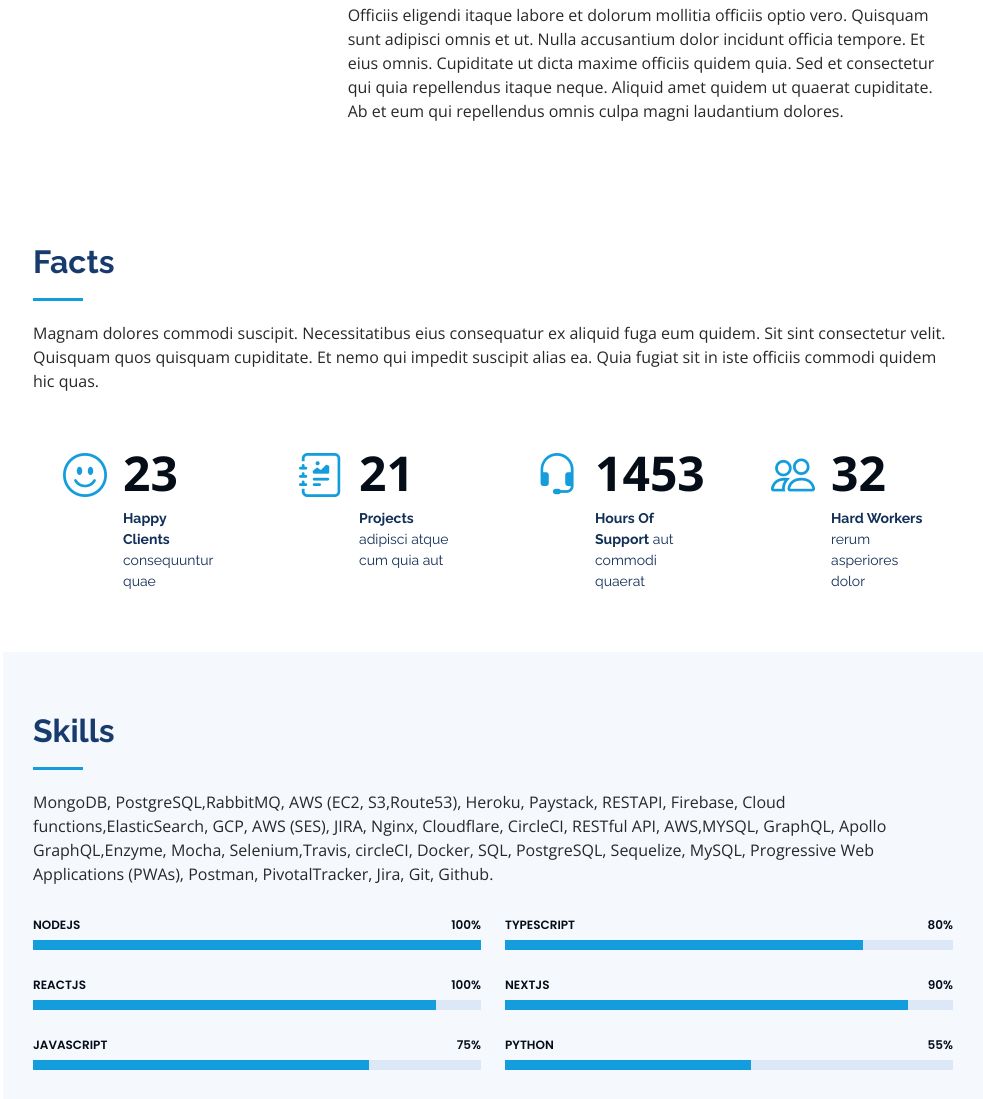
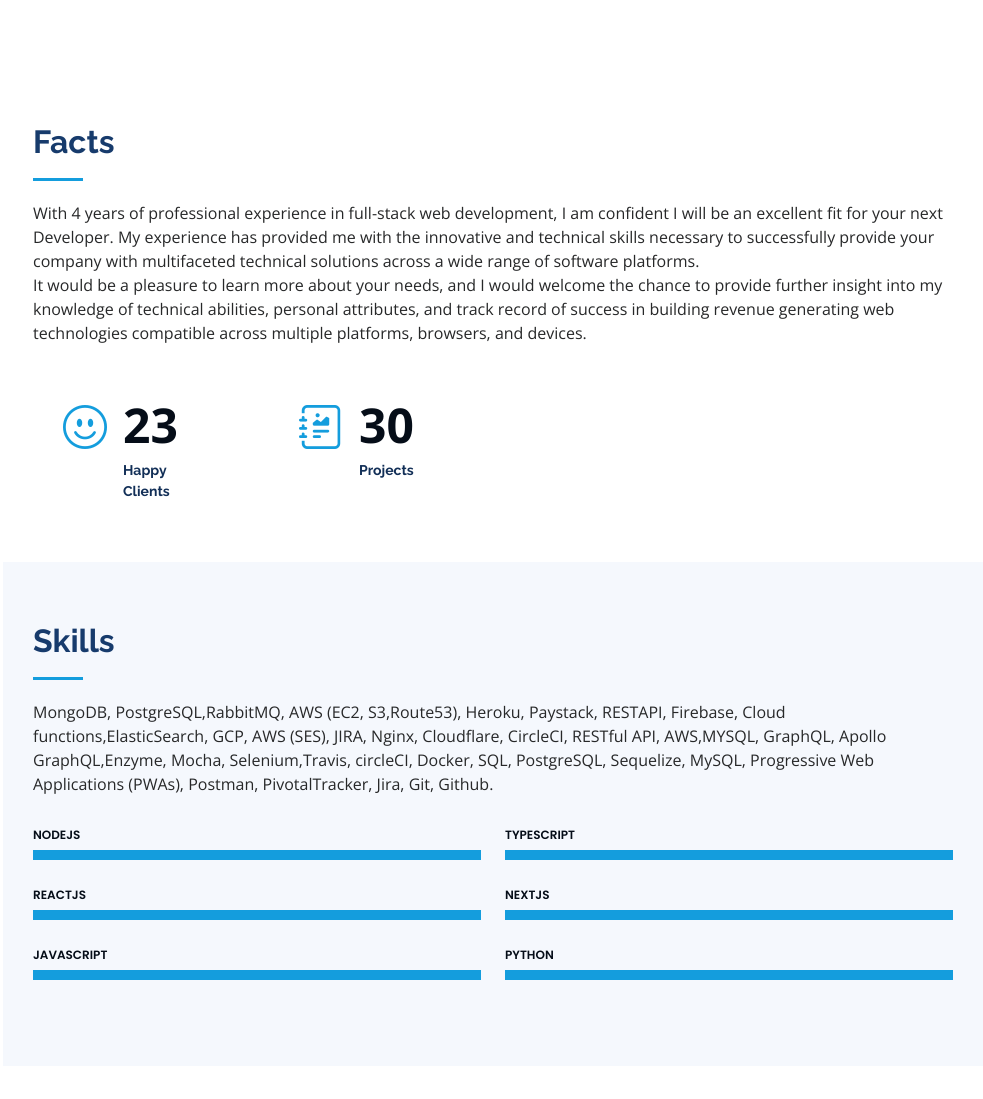
Before and after one commit to sabin18/portoforio, a plain HTML site: page index.html in a window 1280 px wide. Shown: the part 1413-2512 px from the top of the page, without its empty margins (297-1280 px from the left). Drawn offline with nearby package versions, Linux system fonts and the light colour scheme.

Commit message:
new changes

```diff
--- a/index.html
+++ b/index.html
@@ -36,7 +36,7 @@
   ======================================================== -->
 </head>
 
-<body>
+ <body>
 
   <!-- ======= Mobile nav toggle button ======= -->
   <i class="bi bi-list mobile-nav-toggle d-xl-none"></i>
@@ -122,10 +122,10 @@
                 </ul>
               </div>
             </div>
-            <p>
+            <!-- <p>
               Officiis eligendi itaque labore et dolorum mollitia officiis optio vero. Quisquam sunt adipisci omnis et ut. Nulla accusantium dolor incidunt officia tempore. Et eius omnis.
-              Cupiditate ut dicta maxime officiis quidem quia. Sed et consectetur qui quia repellendus itaque neque. Aliquid amet quidem ut quaerat cupiditate. Ab et eum qui repellendus omnis culpa magni laudantium dolores.
-            </p>
+              Cupiditate ut dicta maxime officiis quidem  quia. Sed et consectetur qui quia repellendus itaque neque. Aliquid amet quidem ut quaerat cupiditate. Ab et eum qui repellendus omnis culpa magni laudantium dolores.
+            </p> -->
           </div>
         </div>
 
@@ -138,42 +138,50 @@
 
         <div class="section-title">
           <h2>Facts</h2>
-          <p>Magnam dolores commodi suscipit. Necessitatibus eius consequatur ex aliquid fuga eum quidem. Sit sint consectetur velit. Quisquam quos quisquam cupiditate. Et nemo qui impedit suscipit alias ea. Quia fugiat sit in iste officiis commodi quidem hic quas.</p>
+          <p>With 4 years of professional experience in full-stack web development, I am confident I will be an
+            excellent fit for your next Developer. My experience has provided me with the innovative and
+            technical skills necessary to successfully provide your company with multifaceted technical solutions
+            across a wide range of software platforms.
+          </p>
+            <p>
+            It would be a pleasure to learn more about your needs, and I would welcome the chance to
+            provide further insight into my knowledge of technical abilities, personal attributes, and track record of
+            success in building revenue generating web technologies compatible across multiple platforms,
+            browsers, and devices.</p>
         </div>
 
         <div class="row no-gutters">
-
           <div class="col-lg-3 col-md-6 d-md-flex align-items-md-stretch" data-aos="fade-up">
             <div class="count-box">
               <i class="bi bi-emoji-smile"></i>
               <span data-purecounter-start="0" data-purecounter-end="23" data-purecounter-duration="1" class="purecounter"></span>
-              <p><strong>Happy Clients</strong> consequuntur quae</p>
+              <p><strong>Happy Clients</strong></p>
             </div>
           </div>
 
           <div class="col-lg-3 col-md-6 d-md-flex align-items-md-stretch" data-aos="fade-up" data-aos-delay="100">
             <div class="count-box">
               <i class="bi bi-journal-richtext"></i>
-              <span data-purecounter-start="0" data-purecounter-end="21" data-purecounter-duration="1" class="purecounter"></span>
-              <p><strong>Projects</strong> adipisci atque cum quia aut</p>
+              <span data-purecounter-start="0" data-purecounter-end="30" data-purecounter-duration="1" class="purecounter"></span>
+              <p><strong>Projects</strong></p>
             </div>
           </div>
 
-          <div class="col-lg-3 col-md-6 d-md-flex align-items-md-stretch" data-aos="fade-up" data-aos-delay="200">
+          <!-- <div class="col-lg-3 col-md-6 d-md-flex align-items-md-stretch" data-aos="fade-up" data-aos-delay="200">
             <div class="count-box">
               <i class="bi bi-headset"></i>
               <span data-purecounter-start="0" data-purecounter-end="1453" data-purecounter-duration="1" class="purecounter"></span>
               <p><strong>Hours Of Support</strong> aut commodi quaerat</p>
             </div>
-          </div>
+          </div> -->
 
-          <div class="col-lg-3 col-md-6 d-md-flex align-items-md-stretch" data-aos="fade-up" data-aos-delay="300">
+          <!-- <div class="col-lg-3 col-md-6 d-md-flex align-items-md-stretch" data-aos="fade-up" data-aos-delay="300">
             <div class="count-box">
               <i class="bi bi-people"></i>
               <span data-purecounter-start="0" data-purecounter-end="32" data-purecounter-duration="1" class="purecounter"></span>
               <p><strong>Hard Workers</strong> rerum asperiores dolor</p>
             </div>
-          </div>
+          </div> -->
 
         </div>
 
@@ -203,23 +211,23 @@
           <div class="col-lg-6" data-aos="fade-up">
 
             <div class="progress">
-              <span class="skill">NodeJS <i class="val">100%</i></span>
+              <span class="skill">NodeJS</span>
               <div class="progress-bar-wrap">
                 <div class="progress-bar" role="progressbar" aria-valuenow="100" aria-valuemin="0" aria-valuemax="100"></div>
               </div>
             </div>
 
             <div class="progress">
-              <span class="skill">ReactJs <i class="val">100%</i></span>
+              <span class="skill">ReactJs</span>
               <div class="progress-bar-wrap">
-                <div class="progress-bar" role="progressbar" aria-valuenow="90" aria-valuemin="0" aria-valuemax="100"></div>
+                <div class="progress-bar" role="progressbar" aria-valuenow="100" aria-valuemin="0" aria-valuemax="100"></div>
               </div>
             </div>
 
             <div class="progress">
-              <span class="skill">JavaScript <i class="val">75%</i></span>
+              <span class="skill">JavaScript</span>
               <div class="progress-bar-wrap">
-                <div class="progress-bar" role="progressbar" aria-valuenow="75" aria-valuemin="0" aria-valuemax="100"></div>
+                <div class="progress-bar" role="progressbar" aria-valuenow="100" aria-valuemin="0" aria-valuemax="100"></div>
               </div>
             </div>
 
@@ -228,23 +236,23 @@
           <div class="col-lg-6" data-aos="fade-up" data-aos-delay="100">
 
             <div class="progress">
-              <span class="skill">TypeScript<i class="val">80%</i></span>
+              <span class="skill">TypeScript</span>
               <div class="progress-bar-wrap">
-                <div class="progress-bar" role="progressbar" aria-valuenow="80" aria-valuemin="0" aria-valuemax="100"></div>
+                <div class="progress-bar" role="progressbar" aria-valuenow="100" aria-valuemin="0" aria-valuemax="100"></div>
               </div>
             </div>
 
             <div class="progress">
-              <span class="skill">nextJS <i class="val">90%</i></span>
+              <span class="skill">nextJS</span>
               <div class="progress-bar-wrap">
-                <div class="progress-bar" role="progressbar" aria-valuenow="90" aria-valuemin="0" aria-valuemax="100"></div>
+                <div class="progress-bar" role="progressbar" aria-valuenow="100" aria-valuemin="0" aria-valuemax="100"></div>
               </div>
             </div>
 
             <div class="progress">
-              <span class="skill">python <i class="val">55%</i></span>
+              <span class="skill">python</span>
               <div class="progress-bar-wrap">
-                <div class="progress-bar" role="progressbar" aria-valuenow="55" aria-valuemin="0" aria-valuemax="100"></div>
+                <div class="progress-bar" role="progressbar" aria-valuenow="100" aria-valuemin="0" aria-valuemax="100"></div>
               </div>
             </div>
 
@@ -291,7 +299,7 @@
             </div>
             <div class="resume-item">
               <h4>Rohde and schwarz(<em>Backend Engineer</em>)</h4>
-              <h5>May 2021 - June 2021</h5>
+              <h5>May 2021 - July 2021</h5>
               <ul>
                 <li>I work as a Software Developer to develop client software and assist the
                   development team in quality assurance tasks for cybersecurity software.</li>
@@ -466,7 +474,7 @@
 
         <div class="section-title">
           <h2>Services</h2>
-          <p>Magnam dolores commodi suscipit. Necessitatibus eius consequatur ex aliquid fuga eum quidem. Sit sint consectetur velit. Quisquam quos quisquam cupiditate. Et nemo qui impedit suscipit alias ea. Quia fugiat sit in iste officiis commodi quidem hic quas.</p>
+          <!-- <p>Magnam dolores commodi suscipit. Necessitatibus eius consequatur ex aliquid fuga eum quidem. Sit sint consectetur velit. Quisquam quos quisquam cupiditate. Et nemo qui impedit suscipit alias ea. Quia fugiat sit in iste officiis commodi quidem hic quas.</p> -->
         </div>
 
         <div class="row">
@@ -488,7 +496,7 @@
           <div class="col-lg-4 col-md-6 icon-box" data-aos="fade-up" data-aos-delay="300">
             <div class="icon"><i class="bi bi-arrow-repeat"></i></div>
             <h4 class="title"><a href="">Technical Support</a></h4>
-            <p class="description">Excepteur sint occaecat cupidatat non proident, sunt in culpa qui officia deserunt mollit anim id est laborum</p>
+            <p class="description">We provide customer service for computer hardware and software. We troubleshoot issues related to their company's accounts or any other miscellaneous tasks in the field as determined by their manager.</p>
           </div>
           <!-- <div class="col-lg-4 col-md-6 icon-box" data-aos="fade-up" data-aos-delay="400">
             <div class="icon"><i class="bi bi-brightness-high"></i></div>
@@ -506,15 +514,15 @@
     </section><!-- End Services Section -->
 
     <!-- ======= Testimonials Section ======= -->
-    <section id="testimonials" class="testimonials section-bg">
-      <div class="container">
+    <!-- <section id="testimonials" class="testimonials section-bg">
+      <div class="container"> -->
 
-        <div class="section-title">
+        <!-- <div class="section-title">
           <h2>Testimonials</h2>
           <p>Magnam dolores commodi suscipit. Necessitatibus eius consequatur ex aliquid fuga eum quidem. Sit sint consectetur velit. Quisquam quos quisquam cupiditate. Et nemo qui impedit suscipit alias ea. Quia fugiat sit in iste officiis commodi quidem hic quas.</p>
-        </div>
+        </div> -->
 
-        <div class="testimonials-slider swiper" data-aos="fade-up" data-aos-delay="100">
+        <!-- <div class="testimonials-slider swiper" data-aos="fade-up" data-aos-delay="100">
           <div class="swiper-wrapper">
 
             <div class="swiper-slide">
@@ -528,7 +536,7 @@
                 <h3>Saul Goodman</h3>
                 <h4>Ceo &amp; Founder</h4>
               </div>
-            </div><!-- End testimonial item -->
+            </div>
 
             <div class="swiper-slide">
               <div class="testimonial-item" data-aos="fade-up" data-aos-delay="100">
@@ -541,7 +549,7 @@
                 <h3>Sara Wilsson</h3>
                 <h4>Designer</h4>
               </div>
-            </div><!-- End testimonial item -->
+            </div>
 
             <div class="swiper-slide">
               <div class="testimonial-item" data-aos="fade-up" data-aos-delay="200">
@@ -554,7 +562,7 @@
                 <h3>Jena Karlis</h3>
                 <h4>Store Owner</h4>
               </div>
-            </div><!-- End testimonial item -->
+            </div>
 
             <div class="swiper-slide">
               <div class="testimonial-item" data-aos="fade-up" data-aos-delay="300">
@@ -567,7 +575,7 @@
                 <h3>Matt Brandon</h3>
                 <h4>Freelancer</h4>
               </div>
-            </div><!-- End testimonial item -->
+            </div>
 
             <div class="swiper-slide">
               <div class="testimonial-item" data-aos="fade-up" data-aos-delay="400">
@@ -580,14 +588,16 @@
                 <h3>John Larson</h3>
                 <h4>Entrepreneur</h4>
               </div>
-            </div><!-- End testimonial item -->
+            </div>
 
           </div>
           <div class="swiper-pagination"></div>
-        </div>
+        </div> -->
 
-      </div>
-    </section><!-- End Testimonials Section -->
+      <!-- </div>
+    </section> -->
+
+    <!-- End Testimonials Section -->
 
     <!-- ======= Contact Section ======= -->
     <section id="contact" class="contact">
@@ -595,7 +605,7 @@
 
         <div class="section-title">
           <h2>Contact</h2>
-          <p>Magnam dolores commodi suscipit. Necessitatibus eius consequatur ex aliquid fuga eum quidem. Sit sint consectetur velit. Quisquam quos quisquam cupiditate. Et nemo qui impedit suscipit alias ea. Quia fugiat sit in iste officiis commodi quidem hic quas.</p>
+          <p>Please reach out for any information</p>
         </div>
 
         <div class="row" data-aos="fade-in">
@@ -607,7 +617,6 @@
                 <h4>Location:</h4>
                 <p>Kigali,Rwanda</p>
               </div>
-
               <div class="email">
                 <i class="bi bi-envelope"></i>
                 <h4>Email:</h4>
@@ -619,13 +628,12 @@
                 <h4>Call:</h4>
                 <p>+250785974606</p>
               </div>
-
-              <iframe src="https://www.google.com/maps/embed?pb=!1m14!1m8!1m3!1d12097.433213460943!2d-74.0062269!3d40.7101282!3m2!1i1024!2i768!4f13.1!3m3!1m2!1s0x0%3A0xb89d1fe6bc499443!2sDowntown+Conference+Center!5e0!3m2!1smk!2sbg!4v1539943755621" frameborder="0" style="border:0; width: 100%; height: 290px;" allowfullscreen></iframe>
+              <!-- <iframe src="https://www.google.com/maps/embed?pb=!1m14!1m8!1m3!1d12097.433213460943!2d-74.0062269!3d40.7101282!3m2!1i1024!2i768!4f13.1!3m3!1m2!1s0x0%3A0xb89d1fe6bc499443!2sDowntown+Conference+Center!5e0!3m2!1smk!2sbg!4v1539943755621" frameborder="0" style="border:0; width: 100%; height: 290px;" allowfullscreen></iframe> -->
             </div>
 
           </div>
 
-          <div class="col-lg-7 mt-5 mt-lg-0 d-flex align-items-stretch">
+          <!-- <div class="col-lg-7 mt-5 mt-lg-0 d-flex align-items-stretch">
             <form action="forms/contact.php" method="post" role="form" class="php-email-form">
               <div class="row">
                 <div class="form-group col-md-6">
@@ -652,7 +660,7 @@
               </div>
               <div class="text-center"><button type="submit">Send Message</button></div>
             </form>
-          </div>
+          </div> -->
 
         </div>
 
@@ -665,7 +673,7 @@
   <footer id="footer">
     <div class="container">
       <div class="copyright">
-        &copy; Copyright <strong><span>iPortfolio</span></strong>
+        &copy; Copyright <strong><span>Izere Roger Sabin</span></strong>
       </div>
       <div class="credits">
         <!-- All the links in the footer should remain intact. -->
```
